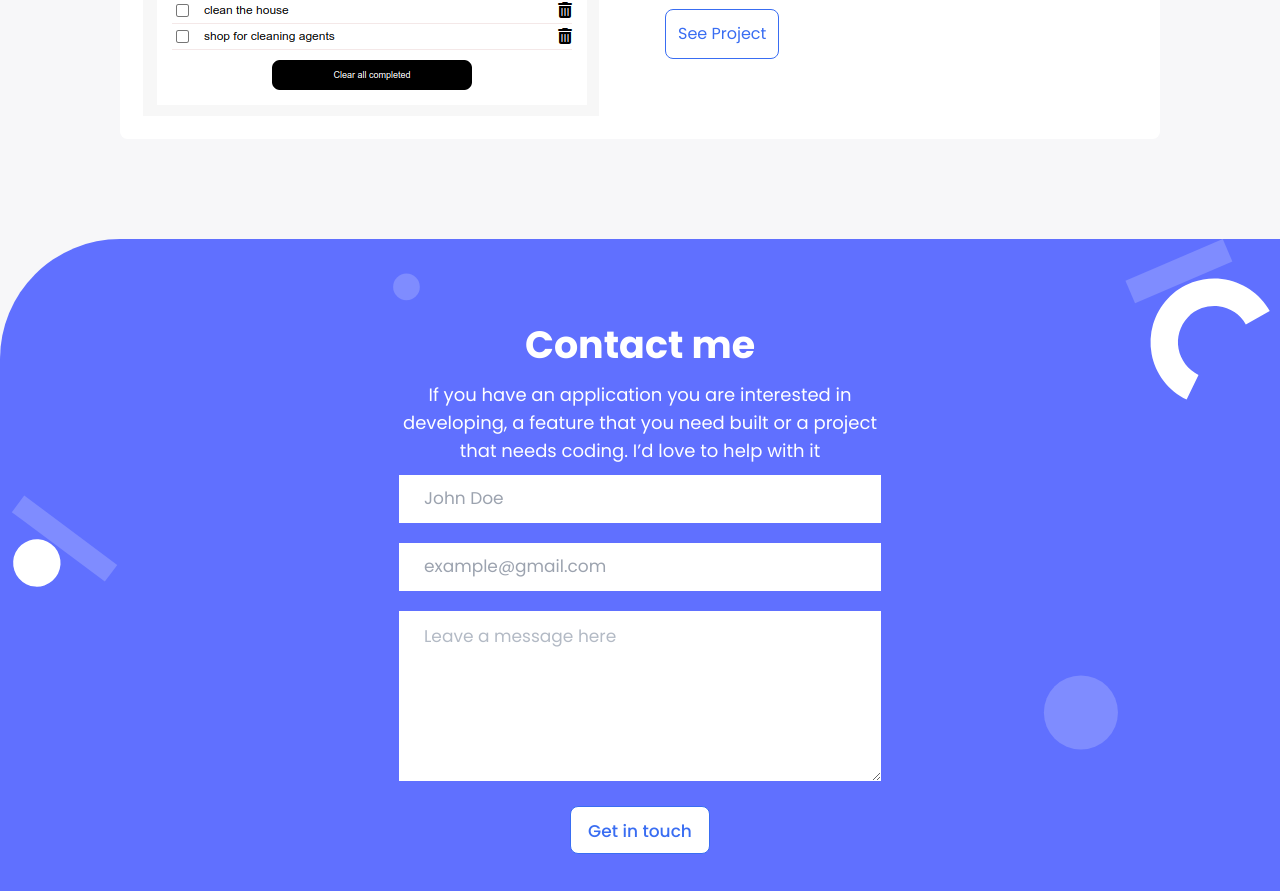
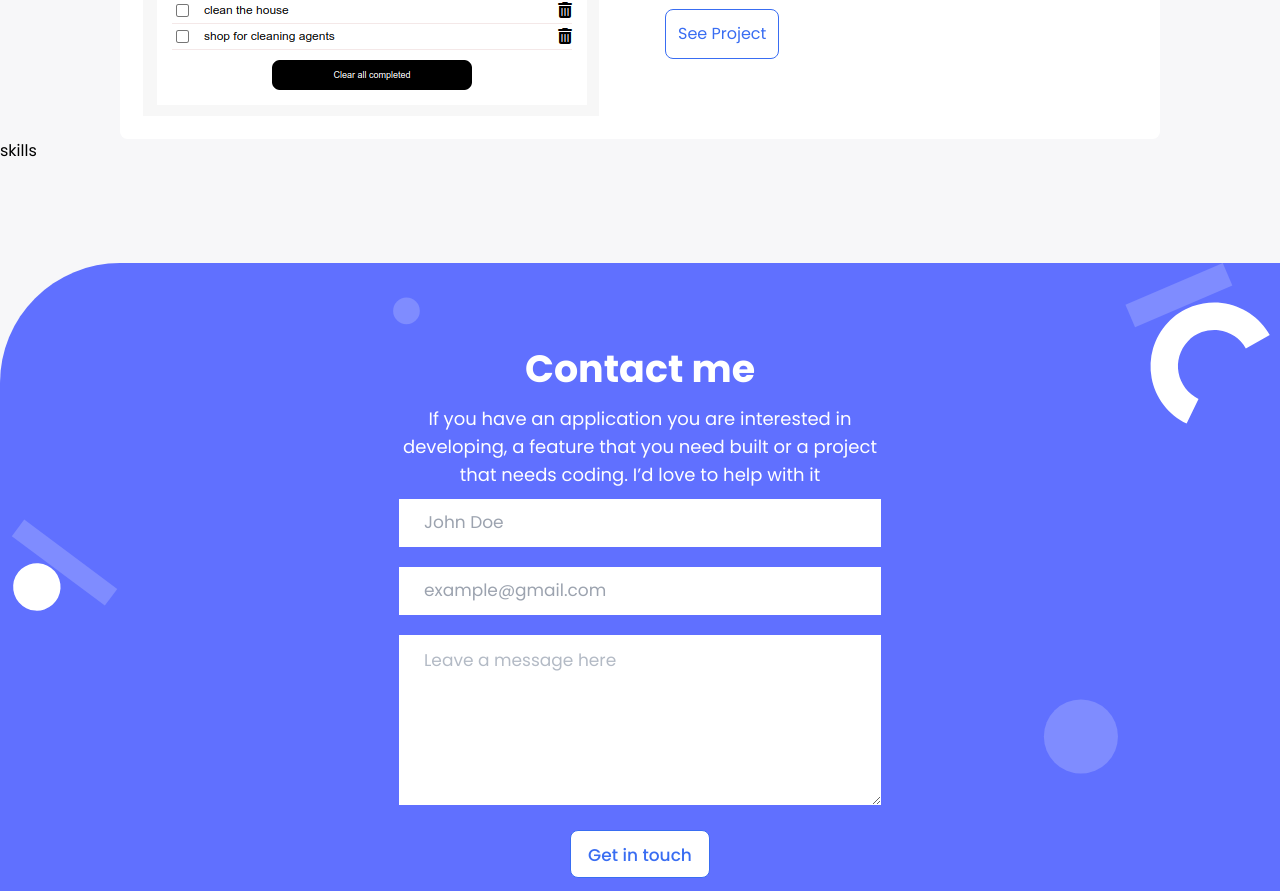
Before and after one commit to Ibizugbe/microverse-react-portfolio, a React (Create React App) app: page / in a window 1280 px wide. Shown: the part 3546-4437 px from the top of the page. Built offline with nearby package versions, Linux system fonts and the light colour scheme.

Commit message:
create skills section

```diff
--- a/src/App.js
+++ b/src/App.js
@@ -1,8 +1,9 @@
-import './App.css';
-import Contact from './components/Contact';
-import Intro from './components/Intro';
-import Navbar from './components/Navbar';
-import Projects from './components/Projects';
+import "./App.css";
+import Contact from "./components/Contact";
+import Intro from "./components/Intro";
+import Navbar from "./components/Navbar";
+import Projects from "./components/Projects";
+import Skills from "./components/Skills";
 
 function App() {
   return (
@@ -13,6 +14,7 @@ function App() {
       <main>
         <Intro />
         <Projects />
+        <Skills />
         <Contact />
       </main>
     </>
--- /dev/null
+++ b/src/components/Skills.jsx
@@ -0,0 +1,12 @@
+import React from "react";
+import "./Skills.css";
+
+function Skills() {
+  return (
+    <section id="skills">
+      <div className="skills">skills</div>
+    </section>
+  );
+}
+
+export default Skills;
```
Also changed, not shown: src/components/Skills.css (added).
